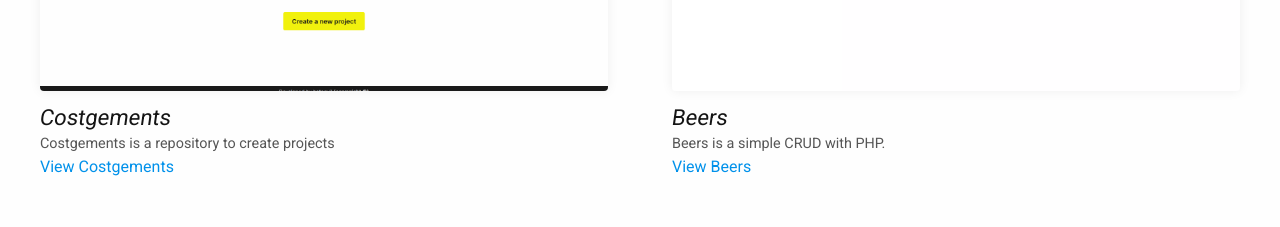
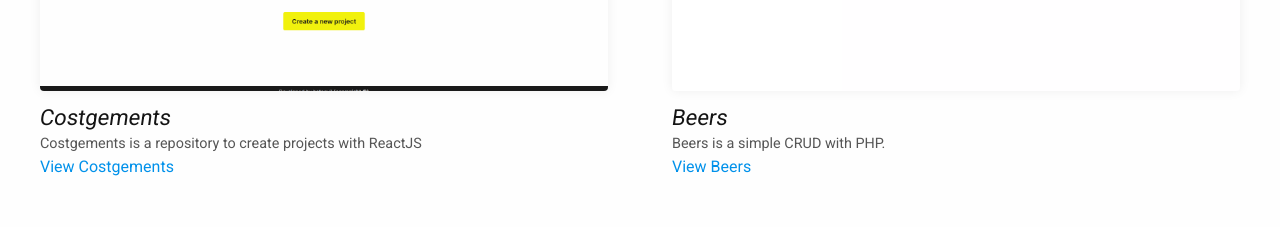
Before and after one commit to hotequil/hotequil-site, an Angular app: page / in a window 1280 px wide. Shown: the part 2601-2828 px from the top of the page. Built offline with nearby package versions, Linux system fonts and the light colour scheme.

Commit message:
feat: updated new project

```diff
--- a/src/app/modules/home/projects/home-projects.component.ts
+++ b/src/app/modules/home/projects/home-projects.component.ts
@@ -92,7 +92,7 @@ export class HomeProjectsComponent{
         },
         {
             title: 'Costgements',
-            desc: `Costgements is a repository to create projects`,
+            desc: `Costgements is a repository to create projects with ReactJS`,
             href: 'https://github.com/hotequil/costgements',
             img: {
                 src: './assets/imgs/costgements.webp',
```
